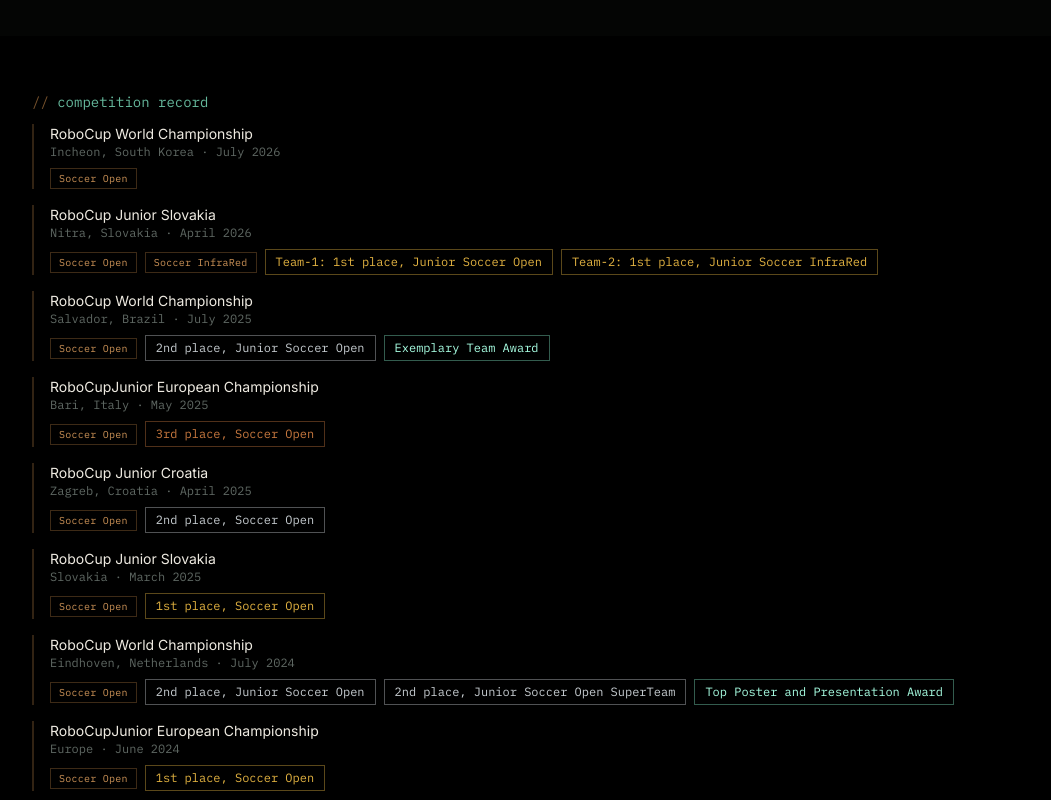
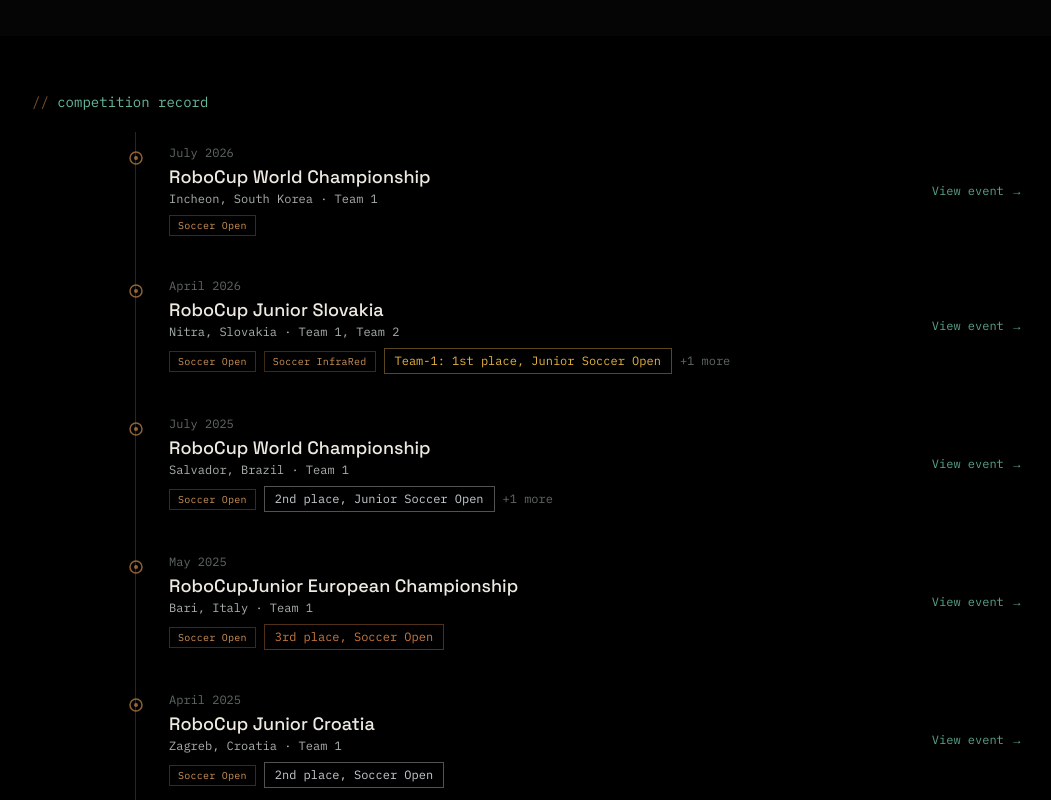
Before and after one commit to lnxrobots/lnxrobots.github.io, a Next.js app: page /teams/team-1 in a window 1280 px wide. Shown: the part 2940-3740 px from the top of the page, without its empty margins (64-1115 px from the left). Built offline with nearby package versions, Linux system fonts and the light colour scheme.

Commit message:
Improve team achievements page

```diff
--- a/src/app/achievements/page.tsx
+++ b/src/app/achievements/page.tsx
@@ -13,7 +13,7 @@
         title="Achievements &amp; Events"
         description="Every result since our first Slovak-nationals win in 2023. Click into any of them for photos, video, and standings."
       />
-      <div className="mx-auto max-w-3xl px-5 py-14 sm:px-8">
+      <div className="mx-auto max-w-4xl px-5 py-14 sm:px-8">
         <Timeline items={achievements} />
       </div>
     </>
--- a/src/app/teams/[slug]/page.tsx
+++ b/src/app/teams/[slug]/page.tsx
@@ -14,6 +14,7 @@
 import { PageHeader } from "@/components/ui/PageHeader";
 import { Pad } from "@/components/ui/Pad";
 import { formatDate, cn } from "@/lib/utils";
+import { Timeline } from "@/components/achievements/Timeline";
 
 export function generateStaticParams() {
   return teams.map((t) => ({ slug: t.slug }));
@@ -188,22 +189,9 @@
         {teamAchievements.length === 0 ? (
           <p className="font-mono text-sm text-paper-faint">No competitions logged yet.</p>
         ) : (
-          <ul className="space-y-4">
-            {teamAchievements.map((a) => (
-              <li key={a.id} className="border-l-2 border-copper/25 pl-4">
-                <p className="font-body text-sm text-paper">{a.event}</p>
-                <p className="font-mono text-xs text-paper-faint">
-                  {a.location} · {formatDate(a.date)}
-                </p>
-                <div className="mt-2 flex flex-wrap items-center gap-2">
-                  <DisciplineTag slug={a.discipline} />
-                  {a.results.map((r, i) => (
-                    <ResultBadge key={i} result={r} />
-                  ))}
-                </div>
-              </li>
-            ))}
-          </ul>
+          <div className="max-w-4xl mx-auto">
+            <Timeline items={teamAchievements} />
+          </div>
         )}
       </div>
 
```
